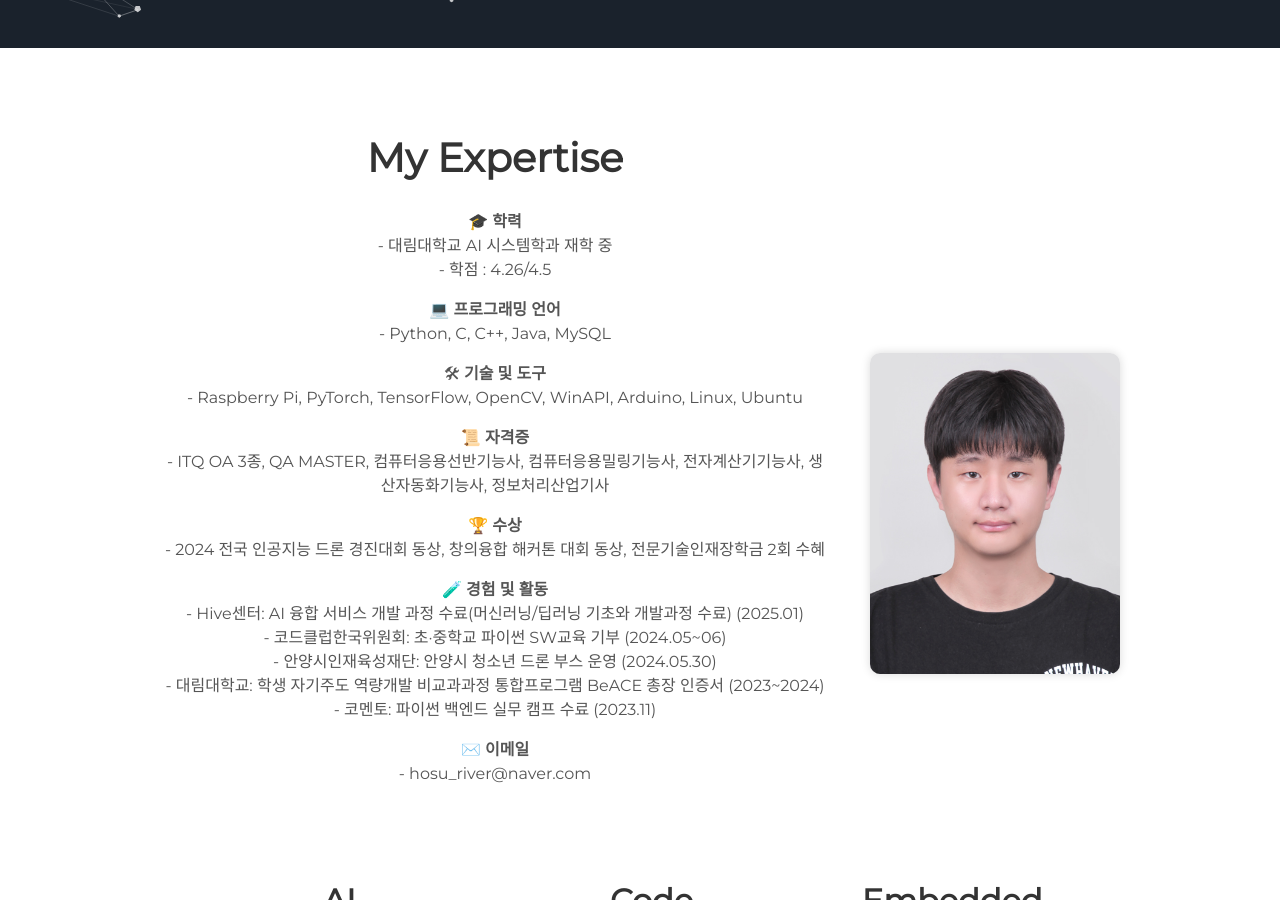
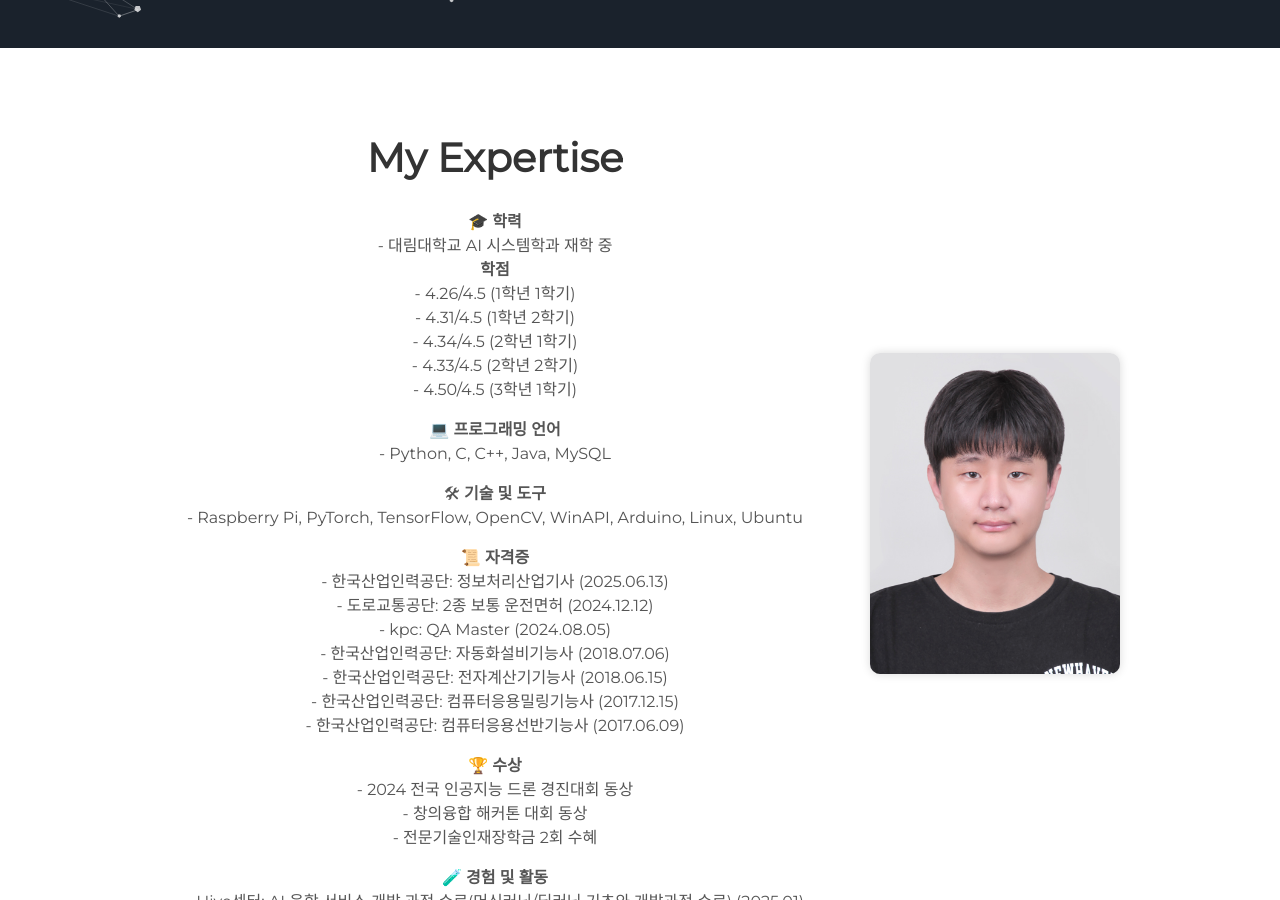
Before and after one commit to hoo1suu/hoo1suu.github.io, a Jekyll site: the page built from index.html, in a window 1280 px wide and 900 px high, scrolled down 852 px. Built offline with Jekyll 4.4.1, drawn with Linux system fonts in a browser that asks for light colours.

Commit message:
최호수_포트폴리오

```diff
--- a/_includes/about.html
+++ b/_includes/about.html
@@ -6,7 +6,13 @@
     <p>
       🎓 <strong>학력</strong><br>
       - 대림대학교 AI 시스템학과 재학 중 <br>
-      - 학점 : 4.26/4.5 <br>
+      <strong>학점</strong><br>
+      - 4.26/4.5 (1학년 1학기) <br>
+      - 4.31/4.5 (1학년 2학기) <br>
+      - 4.34/4.5 (2학년 1학기) <br>
+      - 4.33/4.5 (2학년 2학기) <br>
+      - 4.50/4.5 (3학년 1학기) <br>
+
       <p>
       💻 <strong>프로그래밍 언어</strong><br>
       - Python, C, C++, Java, MySQL<br>
@@ -15,10 +21,19 @@
       - Raspberry Pi, PyTorch, TensorFlow, OpenCV, WinAPI, Arduino, Linux, Ubuntu<br>
       <p>
       📜 <strong>자격증</strong><br>
-      - ITQ OA 3종, QA MASTER, 컴퓨터응용선반기능사, 컴퓨터응용밀링기능사, 전자계산기기능사, 생산자동화기능사, 정보처리산업기사<br>
+      - 한국산업인력공단: 정보처리산업기사 (2025.06.13)<br>
+      - 도로교통공단: 2종 보통 운전면허 (2024.12.12)<br>
+      - kpc: QA Master (2024.08.05)<br>
+      - 한국산업인력공단: 자동화설비기능사 (2018.07.06)<br>
+      - 한국산업인력공단: 전자계산기기능사 (2018.06.15)<br>
+      - 한국산업인력공단: 컴퓨터응용밀링기능사 (2017.12.15)<br>
+      - 한국산업인력공단: 컴퓨터응용선반기능사 (2017.06.09)<br>
+
       <p>
       🏆 <strong>수상</strong><br>
-      - 2024 전국 인공지능 드론 경진대회 동상, 창의융합 해커톤 대회 동상, 전문기술인재장학금 2회 수혜<br>
+      - 2024 전국 인공지능 드론 경진대회 동상<br>
+      - 창의융합 해커톤 대회 동상<br>
+      - 전문기술인재장학금 2회 수혜<br>
       <p>
       🧪 <strong>경험 및 활동</strong><br>
       - Hive센터: AI 융합 서비스 개발 과정 수료(머신러닝/딥러닝 기초와 개발과정 수료) (2025.01)<br>
```
